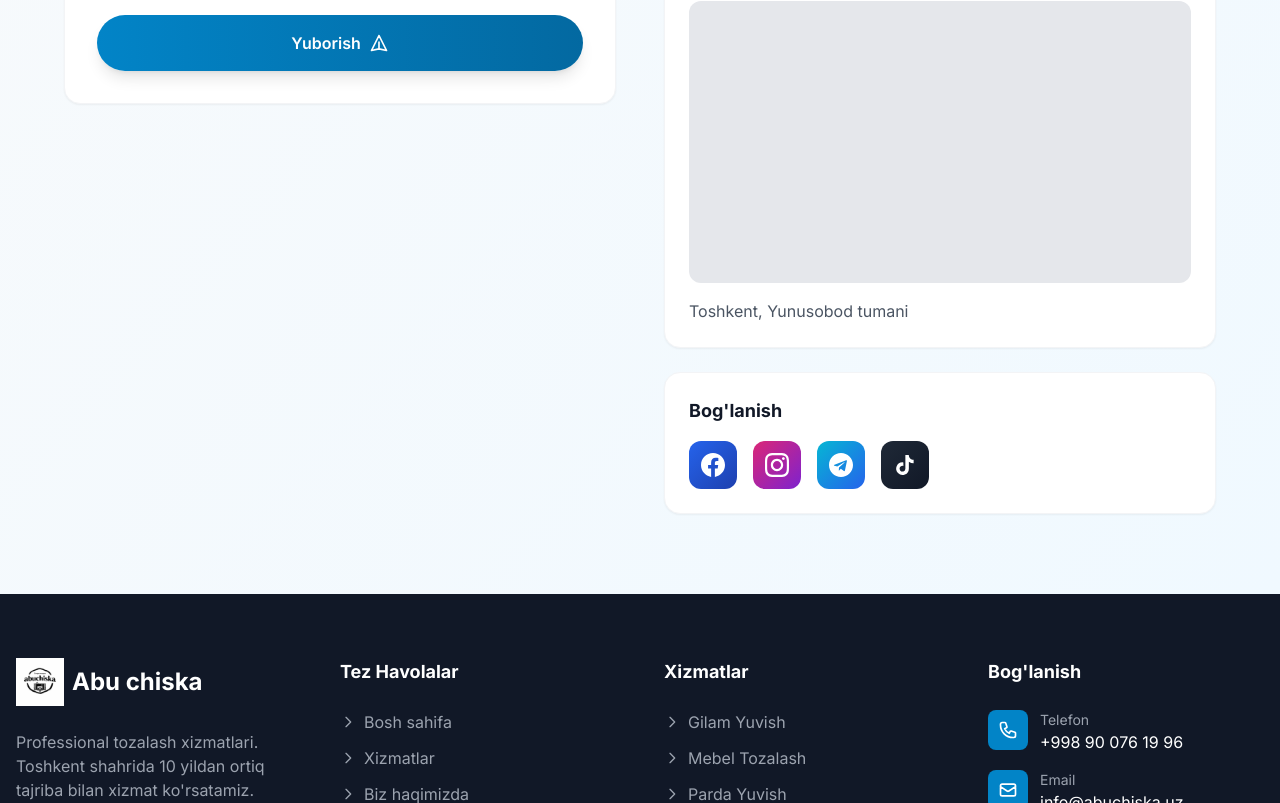
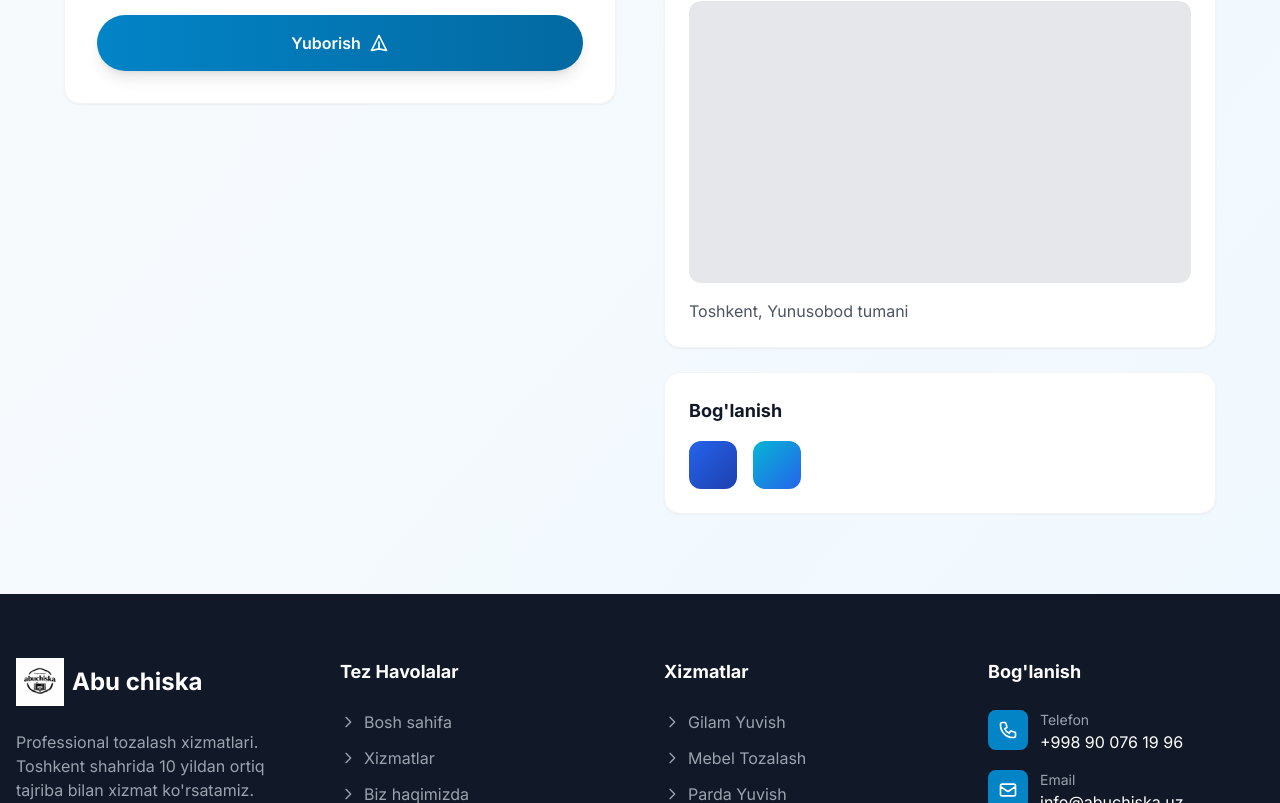
Before and after one commit to bahriddindeveloper96/abu-clean, a Vue app: page / in a window 1280 px wide. Shown: the part 6984-7787 px from the top of the page. Built offline with nearby package versions, Linux system fonts and the light colour scheme.

Commit message:
(vkfmvkfmv)

```diff
--- a/src/components/Contact.vue
+++ b/src/components/Contact.vue
@@ -6,12 +6,8 @@
         <span class="inline-block px-4 py-2 bg-white text-primary-600 rounded-full text-sm font-semibold mb-4 shadow-md">
           {{ $t('nav.contact') }}
         </span>
-        <h2 class="section-title">
-          {{ $t('contact.title') }}
-        </h2>
-        <p class="section-subtitle mt-4">
-          {{ $t('contact.subtitle') }}
-        </p>
+        <h2 class="section-title">{{ $t('contact.title') }}</h2>
+        <p class="section-subtitle mt-4">{{ $t('contact.subtitle') }}</p>
       </div>
 
       <div class="grid lg:grid-cols-2 gap-12 max-w-6xl mx-auto">
@@ -21,9 +17,7 @@
             <h3 class="text-xl md:text-2xl font-bold text-gray-900 mb-6">{{ $t('contact.form.send') }}</h3>
             <form @submit.prevent="handleSubmit" class="space-y-6">
               <div>
-                <label class="block text-sm font-semibold text-gray-700 mb-2">
-                  {{ $t('contact.form.name') }}
-                </label>
+                <label class="block text-sm font-semibold text-gray-700 mb-2">{{ $t('contact.form.name') }}</label>
                 <input
                   v-model="form.name"
                   type="text"
@@ -34,9 +28,7 @@
               </div>
 
               <div>
-                <label class="block text-sm font-semibold text-gray-700 mb-2">
-                  {{ $t('contact.form.phone') }}
-                </label>
+                <label class="block text-sm font-semibold text-gray-700 mb-2">{{ $t('contact.form.phone') }}</label>
                 <input
                   v-model="form.phone"
                   type="tel"
@@ -47,9 +39,7 @@
               </div>
 
               <div>
-                <label class="block text-sm font-semibold text-gray-700 mb-2">
-                  {{ $t('contact.form.service') }}
-                </label>
+                <label class="block text-sm font-semibold text-gray-700 mb-2">{{ $t('contact.form.service') }}</label>
                 <select
                   v-model="form.service"
                   required
@@ -66,9 +56,7 @@
               </div>
 
               <div>
-                <label class="block text-sm font-semibold text-gray-700 mb-2">
-                  {{ $t('contact.form.message') }}
-                </label>
+                <label class="block text-sm font-semibold text-gray-700 mb-2">{{ $t('contact.form.message') }}</label>
                 <textarea
                   v-model="form.message"
                   rows="4"
@@ -79,43 +67,43 @@
 
               <button
                 type="submit"
+                :disabled="isSubmitting"
                 class="w-full px-6 md:px-8 py-3 md:py-4 bg-gradient-to-r from-primary-600 to-primary-700 text-white text-sm md:text-base font-semibold rounded-full hover:from-primary-700 hover:to-primary-800 transition-all duration-300 shadow-lg hover:shadow-xl transform hover:-translate-y-1"
               >
                 <span class="flex items-center justify-center space-x-2">
-                  <span>{{ $t('contact.form.send') }}</span>
-                  <svg class="w-5 h-5" fill="none" stroke="currentColor" viewBox="0 0 24 24">
+                  <span>{{ isSubmitting ? 'Yuborilmoqda...' : $t('contact.form.send') }}</span>
+                  <svg v-if="!isSubmitting" class="w-5 h-5" fill="none" stroke="currentColor" viewBox="0 0 24 24">
                     <path stroke-linecap="round" stroke-linejoin="round" stroke-width="2" d="M12 19l9 2-9-18-9 18 9-2zm0 0v-8" />
+                  </svg>
+                  <svg v-else class="w-5 h-5 animate-spin" fill="none" viewBox="0 0 24 24">
+                    <circle class="opacity-25" cx="12" cy="12" r="10" stroke="currentColor" stroke-width="4"></circle>
+                    <path class="opacity-75" fill="currentColor" d="M4 12a8 8 0 018-8V0C5.373 0 0 5.373 0 12h4zm2 5.291A7.962 7.962 0 014 12H0c0 3.042 1.135 5.824 3 7.938l3-2.647z"></path>
                   </svg>
                 </span>
               </button>
+
+              <!-- Success & Error -->
+              <div v-if="showSuccess" class="mt-4 p-4 bg-green-50 border border-green-200 rounded-lg text-green-800">
+                So‘rov muvaffaqiyatli yuborildi!
+              </div>
+              <div v-if="showError" class="mt-4 p-4 bg-red-50 border border-red-200 rounded-lg text-red-800">
+                Xatolik yuz berdi, iltimos qayta urinib ko‘ring.
+              </div>
             </form>
           </div>
         </div>
 
-        <!-- Contact Info -->
+        <!-- Contact Info & Map -->
         <div class="space-y-6 animate-slide-up" style="animation-delay: 0.2s;">
-          <!-- Contact Cards -->
-          <div
-            v-for="(contact, index) in contacts"
-            :key="index"
-            class="card p-4 md:p-6 group cursor-pointer"
-          >
+          <div v-for="(contact, index) in contacts" :key="index" class="card p-4 md:p-6 group cursor-pointer">
             <div class="flex items-start space-x-4">
-              <div
-                :class="[
-                  'flex-shrink-0 w-14 h-14 rounded-2xl flex items-center justify-center transform group-hover:scale-110 group-hover:rotate-6 transition-all duration-300',
-                  contact.color
-                ]"
-              >
+              <div :class="['flex-shrink-0 w-14 h-14 rounded-2xl flex items-center justify-center transform group-hover:scale-110 group-hover:rotate-6 transition-all duration-300', contact.color]">
                 <div v-html="contact.icon" class="w-7 h-7 text-white"></div>
               </div>
               <div class="flex-1">
                 <h4 class="text-base md:text-lg font-bold text-gray-900 mb-2">{{ $t(contact.titleKey) }}</h4>
                 <p class="text-sm md:text-base text-gray-600 mb-2">{{ $t(contact.descKey) }}</p>
-                <a
-                  :href="contact.link"
-                  class="text-primary-600 font-semibold hover:text-primary-700 transition-colors inline-flex items-center space-x-1"
-                >
+                <a :href="contact.link" class="text-primary-600 font-semibold hover:text-primary-700 transition-colors inline-flex items-center space-x-1">
                   <span>{{ contact.value }}</span>
                   <svg class="w-4 h-4" fill="none" stroke="currentColor" viewBox="0 0 24 24">
                     <path stroke-linecap="round" stroke-linejoin="round" stroke-width="2" d="M13 7l5 5m0 0l-5 5m5-5H6" />
@@ -128,39 +116,20 @@
           <!-- Map Card -->
           <div class="card p-4 md:p-6">
             <h4 class="text-base md:text-lg font-bold text-gray-900 mb-4">{{ $t('footer.address') }}</h4>
-
             <div class="aspect-video bg-gray-200 rounded-xl overflow-hidden mb-4">
-                <!-- Yandex Map iframe -->
               <iframe
                 src="https://yandex.uz/map-widget/v1/?ll=69.2775%2C41.3113&z=13&source=constructor"
-                  width="100%"
-                  height="100%"
-                  frameborder="0"
-                  allowfullscreen
-                  class="rounded-xl"
-                ></iframe>
+                width="100%" height="100%" frameborder="0" allowfullscreen class="rounded-xl">
+              </iframe>
             </div>
-
-              <p class="text-sm md:text-base text-gray-600">
-                Toshkent, Yunusobod tumani
-              </p>
+            <p class="text-sm md:text-base text-gray-600">Toshkent, Yunusobod tumani</p>
           </div>
-
-
 
           <!-- Social Media -->
           <div class="card p-4 md:p-6">
             <h4 class="text-base md:text-lg font-bold text-gray-900 mb-4">{{ $t('footer.contactInfo') }}</h4>
             <div class="flex space-x-4">
-              <a
-                v-for="(social, index) in socials"
-                :key="index"
-                :href="social.link"
-                :class="[
-                  'w-12 h-12 rounded-xl flex items-center justify-center transform hover:scale-110 transition-all duration-300',
-                  social.color
-                ]"
-              >
+              <a v-for="(social, index) in socials" :key="index" :href="social.link" :class="['w-12 h-12 rounded-xl flex items-center justify-center transform hover:scale-110 transition-all duration-300', social.color]">
                 <div v-html="social.icon" class="w-6 h-6 text-white"></div>
               </a>
             </div>
@@ -172,7 +141,7 @@
 </template>
 
 <script setup>
-import { reactive } from 'vue'
+import { reactive, ref } from 'vue'
 
 const form = reactive({
   name: '',
@@ -181,62 +150,55 @@ const form = reactive({
   message: ''
 })
 
-const handleSubmit = () => {
-  alert('Xabaringiz yuborildi! Tez orada siz bilan bog\'lanamiz.')
-  // Reset form
+const isSubmitting = ref(false)
+const showSuccess = ref(false)
+const showError = ref(false)
+
+const handleSubmit = async () => {
+  if (!form.name || !form.phone || !form.service) return
+  isSubmitting.value = true
+  showSuccess.value = false
+  showError.value = false
+
+  try {
+    const response = await fetch('https://abuchiska.uz/api/send-telegram', {
+      method: 'POST',
+      headers: { 'Content-Type': 'application/json' },
+      body: JSON.stringify({
+        name: form.name,
+        phone: form.phone,
+        service: form.service,
+        message: form.message
+      })
+    })
+    const result = await response.json()
+    if (response.ok && result.message === 'Sent successfully') {
+      showSuccess.value = true
+      // reset form
       form.name = ''
       form.phone = ''
       form.service = ''
       form.message = ''
+    } else {
+      showError.value = true
+      console.error(result)
+    }
+  } catch (error) {
+    showError.value = true
+    console.error(error)
+  } finally {
+    isSubmitting.value = false
+  }
 }
 
 const contacts = [
-  {
-    titleKey: 'footer.phone',
-    descKey: 'contact.info.workingHours',
-    value: '+998 90 076 19 96',
-    link: 'tel:+998900761996',
-    icon: '<svg fill="none" stroke="currentColor" viewBox="0 0 24 24"><path stroke-linecap="round" stroke-linejoin="round" stroke-width="2" d="M3 5a2 2 0 012-2h3.28a1 1 0 01.948.684l1.498 4.493a1 1 0 01-.502 1.21l-2.257 1.13a11.042 11.042 0 005.516 5.516l1.13-2.257a1 1 0 011.21-.502l4.493 1.498a1 1 0 01.684.949V19a2 2 0 01-2 2h-1C9.716 21 3 14.284 3 6V5z"/></svg>',
-    color: 'bg-gradient-to-br from-blue-500 to-blue-700'
-  },
-  {
-    titleKey: 'footer.instagram',
-    descKey: 'contact.subtitle',
-    value: '@abu_chiska.uz',
-    link: 'https://www.instagram.com/abuchiska.uz',
-    icon: '<svg fill="currentColor" viewBox="0 0 24 24"><path d="M12 2.163c3.204 0 3.584.012 4.85.07 3.252.148 4.771 1.691 4.919 4.919.058 1.265.069 1.645.069 4.849 0 3.205-.012 3.584-.069 4.849-.149 3.225-1.664 4.771-4.919 4.919-1.266.058-1.644.07-4.85.07-3.204 0-3.584-.012-4.849-.07-3.26-.149-4.771-1.699-4.919-4.92-.058-1.265-.07-1.644-.07-4.849 0-3.204.013-3.583.07-4.849.149-3.227 1.664-4.771 4.919-4.919 1.266-.057 1.645-.069 4.849-.069zm0-2.163c-3.259 0-3.667.014-4.947.072-4.358.2-6.78 2.618-6.98 6.98-.059 1.281-.073 1.689-.073 4.948 0 3.259.014 3.668.072 4.948.2 4.358 2.618 6.78 6.98 6.98 1.281.058 1.689.072 4.948.072 3.259 0 3.668-.014 4.948-.072 4.354-.2 6.782-2.618 6.979-6.98.059-1.28.073-1.689.073-4.948 0-3.259-.014-3.667-.072-4.947-.196-4.354-2.617-6.78-6.979-6.98-1.281-.059-1.69-.073-4.949-.073zm0 5.838c-3.403 0-6.162 2.759-6.162 6.162s2.759 6.163 6.162 6.163 6.162-2.759 6.162-6.163c0-3.403-2.759-6.162-6.162-6.162zm0 10.162c-2.209 0-4-1.79-4-4 0-2.209 1.791-4 4-4s4 1.791 4 4c0 2.21-1.791 4-4 4zm6.406-11.845c-.796 0-1.441.645-1.441 1.44s.645 1.44 1.441 1.44c.795 0 1.439-.645 1.439-1.44s-.644-1.44-1.439-1.44z"/></svg>',
-    color: 'bg-gradient-to-br from-purple-500 to-purple-700'
-  },
-  {
-    titleKey: 'footer.telegram',
-    descKey: 'contact.subtitle',
-    value: '@abu_chiska',
-    link: 'https://t.me/+998900761996',
-    icon: '<svg fill="currentColor" viewBox="0 0 24 24"><path d="M12 0C5.373 0 0 5.373 0 12s5.373 12 12 12 12-5.373 12-12S18.627 0 12 0zm5.894 8.221l-1.97 9.28c-.145.658-.537.818-1.084.508l-3-2.21-1.446 1.394c-.14.18-.357.295-.6.295-.002 0-.003 0-.005 0l.213-3.054 5.56-5.022c.24-.213-.054-.334-.373-.121l-6.869 4.326-2.96-.924c-.64-.203-.658-.64.135-.954l11.566-4.458c.538-.196 1.006.128.832.941z"/></svg>',
-    color: 'bg-gradient-to-br from-cyan-500 to-cyan-700'
-  }
+  { titleKey: 'footer.phone', descKey: 'contact.info.workingHours', value: '+998 90 076 19 96', link: 'tel:+998900761996', icon: '<svg ...></svg>', color: 'bg-gradient-to-br from-blue-500 to-blue-700' },
+  { titleKey: 'footer.instagram', descKey: 'contact.subtitle', value: '@abu_chiska.uz', link: 'https://www.instagram.com/abuchiska.uz', icon: '<svg ...></svg>', color: 'bg-gradient-to-br from-purple-500 to-purple-700' },
+  { titleKey: 'footer.telegram', descKey: 'contact.subtitle', value: '@abu_chiska', link: 'https://t.me/+998900761996', icon: '<svg ...></svg>', color: 'bg-gradient-to-br from-cyan-500 to-cyan-700' }
 ]
 
 const socials = [
-  {
-    icon: '<svg fill="currentColor" viewBox="0 0 24 24"><path d="M24 12.073c0-6.627-5.373-12-12-12s-12 5.373-12 12c0 5.99 4.388 10.954 10.125 11.854v-8.385H7.078v-3.47h3.047V9.43c0-3.007 1.792-4.669 4.533-4.669 1.312 0 2.686.235 2.686.235v2.953H15.83c-1.491 0-1.956.925-1.956 1.874v2.25h3.328l-.532 3.47h-2.796v8.385C19.612 23.027 24 18.062 24 12.073z"/></svg>',
-    link: 'https://www.instagram.com/abuchiska.uz',
-    color: 'bg-gradient-to-br from-blue-600 to-blue-800'
-  },
-  {
-    icon: '<svg fill="currentColor" viewBox="0 0 24 24"><path d="M12 2.163c3.204 0 3.584.012 4.85.07 3.252.148 4.771 1.691 4.919 4.919.058 1.265.069 1.645.069 4.849 0 3.205-.012 3.584-.069 4.849-.149 3.225-1.664 4.771-4.919 4.919-1.266.058-1.644.07-4.85.07-3.204 0-3.584-.012-4.849-.07-3.26-.149-4.771-1.699-4.919-4.92-.058-1.265-.07-1.644-.07-4.849 0-3.204.013-3.583.07-4.849.149-3.227 1.664-4.771 4.919-4.919 1.266-.057 1.645-.069 4.849-.069zm0-2.163c-3.259 0-3.667.014-4.947.072-4.358.2-6.78 2.618-6.98 6.98-.059 1.281-.073 1.689-.073 4.948 0 3.259.014 3.668.072 4.948.2 4.358 2.618 6.78 6.98 6.98 1.281.058 1.689.072 4.948.072 3.259 0 3.668-.014 4.948-.072 4.354-.2 6.782-2.618 6.979-6.98.059-1.28.073-1.689.073-4.948 0-3.259-.014-3.667-.072-4.947-.196-4.354-2.617-6.78-6.979-6.98-1.281-.059-1.69-.073-4.949-.073zm0 5.838c-3.403 0-6.162 2.759-6.162 6.162s2.759 6.163 6.162 6.163 6.162-2.759 6.162-6.163c0-3.403-2.759-6.162-6.162-6.162zm0 10.162c-2.209 0-4-1.79-4-4 0-2.209 1.791-4 4-4s4 1.791 4 4c0 2.21-1.791 4-4 4zm6.406-11.845c-.796 0-1.441.645-1.441 1.44s.645 1.44 1.441 1.44c.795 0 1.439-.645 1.439-1.44s-.644-1.44-1.439-1.44z"/></svg>',
-    link: 'https://www.instagram.com/abuchiska.uz',
-    color: 'bg-gradient-to-br from-pink-600 to-purple-700'
-  },
-  {
-    icon: '<svg fill="currentColor" viewBox="0 0 24 24"><path d="M12 0C5.373 0 0 5.373 0 12s5.373 12 12 12 12-5.373 12-12S18.627 0 12 0zm5.894 8.221l-1.97 9.28c-.145.658-.537.818-1.084.508l-3-2.21-1.446 1.394c-.14.18-.357.295-.6.295-.002 0-.003 0-.005 0l.213-3.054 5.56-5.022c.24-.213-.054-.334-.373-.121l-6.869 4.326-2.96-.924c-.64-.203-.658-.64.135-.954l11.566-4.458c.538-.196 1.006.128.832.941z"/></svg>',
-    link: 'https://t.me/+998900761996',
-    color: 'bg-gradient-to-br from-cyan-500 to-blue-600'
-  },
-  {
-    icon: '<svg fill="currentColor" viewBox="0 0 24 24"><path d="M19.59 6.69a4.83 4.83 0 01-3.77-4.25V2h-3.45v13.67a2.89 2.89 0 01-5.2 1.74 2.89 2.89 0 012.31-4.64 2.93 2.93 0 01.88.13V9.4a6.84 6.84 0 00-1-.05A6.33 6.33 0 005 20.1a6.34 6.34 0 0010.86-4.43v-7a8.16 8.16 0 004.77 1.52v-3.4a4.85 4.85 0 01-1-.1z"/></svg>',
-    link: '#',
-    color: 'bg-gradient-to-br from-gray-800 to-gray-900'
-  }
+  { icon: '<svg ...></svg>', link: 'https://www.instagram.com/abuchiska.uz', color: 'bg-gradient-to-br from-blue-600 to-blue-800' },
+  { icon: '<svg ...></svg>', link: 'https://t.me/+998900761996', color: 'bg-gradient-to-br from-cyan-500 to-blue-600' }
 ]
 </script>
```
Lines whose indentation alone changed are shown as unchanged.
